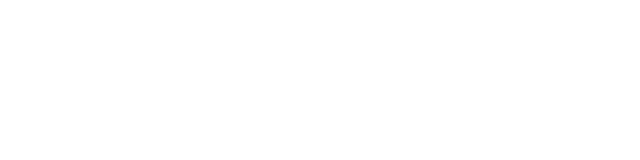
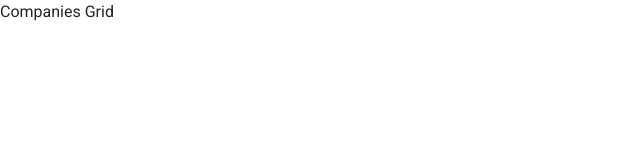
Before and after one commit to nour-gamal/Shayyek, a React (Create React App) app: page /companies in a window 1280 px wide. Shown: the top 160 px of the page, without its empty margins (0-640 px from the left). Built offline with nearby package versions, Linux system fonts and the light colour scheme.

Commit message:
initialize companies component

```diff
--- /dev/null
+++ b/src/Modules/Companies/Companies.js
@@ -0,0 +1,11 @@
+import React from "react";
+import CompaniesGrid from "./Components/CompaniesGrid/CompaniesGrid";
+function Companies() {
+	return (
+		<section>
+			<CompaniesGrid />
+		</section>
+	);
+}
+
+export default Companies;
--- /dev/null
+++ b/src/Modules/Companies/Components/CompaniesGrid/CompaniesGrid.js
@@ -0,0 +1,7 @@
+import React from "react";
+import "./CompaniesGrid.css";
+function CompaniesGrid() {
+	return <div>Companies Grid</div>;
+}
+
+export default CompaniesGrid;
--- a/src/Routes.js
+++ b/src/Routes.js
@@ -2,7 +2,7 @@ import React from "react";
 import { Route, Switch } from "react-router-dom";
 import Home from "./Modules/Home/Home";
 import Registration from "./Modules/Registration/Registration";
-
+import Companies from "./Modules/Companies/Companies";
 function Routes() {
 	return (
 		<Route
@@ -10,6 +10,7 @@ function Routes() {
 				<Switch location={location}>
 					<Route exact path="/" render={() => <Home />} />
 					<Route path="/registration" render={() => <Registration />} />
+					<Route path="/companies" render={() => <Companies />} />
 				</Switch>
 			)}
 		/>
```
Also changed, not shown: src/Modules/Companies/Components/CompaniesGrid/CompaniesGrid.css (added).
